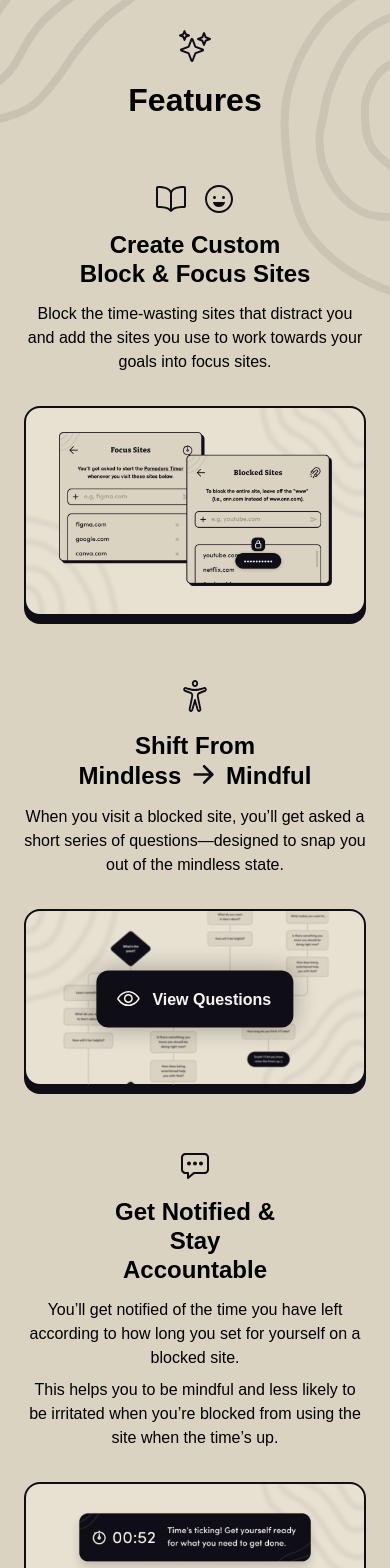
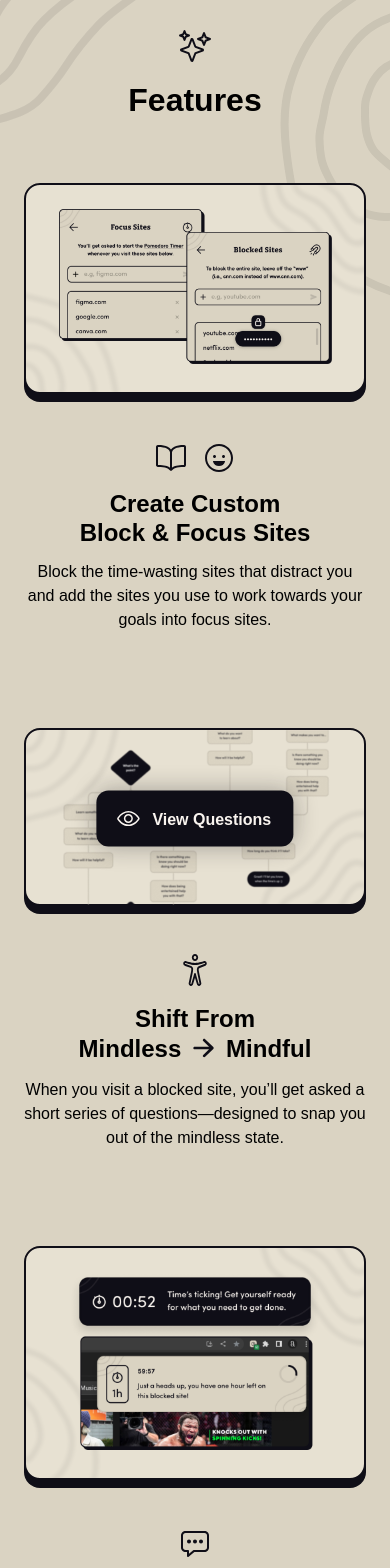
Before and after one commit to mochamellow/intentio-gh, a SvelteKit app: page / in a window 390 px wide. Shown: the part 833-2401 px from the top of the page. Built offline with nearby package versions, Linux system fonts and the light colour scheme; a web font is replaced by a local one.

Commit message:
Update +page.svelte

```diff
--- a/src/routes/+page.svelte
+++ b/src/routes/+page.svelte
@@ -80,6 +80,12 @@
 	   </div>
 
 		<div class="feature-section feature-gap-1">
+			<div class="img-container img-container-center">
+				<img class="bg-1-topright" src="./img/feature-content-bg-1-topright.svg" alt="background lines">
+				<img class="bg-1-bottomleft" src="./img/feature-content-bg-1-bottomleft.svg" alt="background lines">
+				<!-- svelte-ignore a11y-img-redundant-alt -->
+				<img class="feature-content-1" src="./img/feature-content1.png" alt="feature image 1">
+			</div>
 			<div class="feature-content">
 				<div class="icons">
 					<img src="./icons/book.svg" alt="book icon">
@@ -122,16 +128,15 @@
 					<p class="text-container-p-2">When you visit a blocked site, you’ll get asked a short series of questions—designed to snap you out of the mindless state.</p>
 				</div>
 			</div>
-			<div class="img-container img-container-center">
-				<a href="/intent-questions"><button id="question-button"><img class="logo-chrome" src="./icons/eye.svg" alt="eye icon" >View Questions</button></a>
-				<img class="bg-2-topleft" src="./img/feature-content-bg-2-topleft.svg" alt="background lines">
-				<img class="bg-2-bottomright" src="./img/feature-content-bg-2-bottomright.svg" alt="background lines">
-				<!-- svelte-ignore a11y-img-redundant-alt -->
-				<img class="feature-content-2" src="./img/feature-content2.png" alt="feature image 1">
-			</div>
 		</div>
 
 		<div class="feature-section feature-gap-1">
+			<div class="img-container img-container-center">
+				<img class="bg-3-bottomleft" src="./img/feature-content-bg-3-bottomleft.svg" alt="background lines">
+				<img class="bg-3-topright" src="./img/feature-content-bg-3-topright.svg" alt="background lines">
+				<!-- svelte-ignore a11y-img-redundant-alt -->
+				<img class="feature-content-3" src="./img/feature-content3.png" alt="feature image 1">
+			</div>
 			<div class="feature-content">
 				<div class="icons">
 					<img src="./icons/chatbox-ellipses.svg" alt="chatbox ellipses icon">
@@ -166,15 +171,15 @@
 					<p class="text-container-p-4">Start the Pomodoro timer whenever you visit your focus site, and never forget about starting a Pomodoro session anymore.</p>
 				</div>
 			</div>
+		</div>
+
+		<div class="feature-section feature-gap-1">
 			<div class="img-container img-container-center">
 				<img class="bg-1-topright" src="./img/feature-content-bg-1-topright.svg" alt="background lines">
 				<img class="bg-1-bottomleft" src="./img/feature-content-bg-1-bottomleft.svg" alt="background lines">
 				<!-- svelte-ignore a11y-img-redundant-alt -->
-				<img class="feature-content-4" src="./img/feature-content4.png" alt="feature image 4">
+				<img class="feature-content-5" src="./img/feature-content5.png" alt="feature image 1">
 			</div>
-		</div>
-
-		<div class="feature-section feature-gap-1">
 			<div class="feature-content">
 				<div class="icons">
 					<img src="./icons/eye-black.svg" alt="chatbox ellipses icon">
@@ -804,12 +809,13 @@
 		.feature-section {
 			display: block;
 			text-align: center;
-			margin-bottom: 4rem;
+			margin-bottom: 6rem;
 
 			.feature-content {
 				margin-inline: auto;
 				max-width: 40rem;
 				width: 100%;
+				margin-top: 3rem;
 
 				.icons {
 					margin-bottom: 1rem;
@@ -826,7 +832,6 @@
 					display: block;
 					margin-inline: auto;
 					text-align: center;
-					margin-bottom: 2rem;
 
 					.title-container {
 						margin-top: 1.2rem;
@@ -920,11 +925,11 @@
 				border-radius: 1rem;
 				border: 2px solid #0f0e17;
 
-				&-right {
+				&-left {
 					box-shadow: 0px 8px #0f0e17;
 				}
 
-				&-left {
+				&-right {
 					display: none;
 				}
 
```
